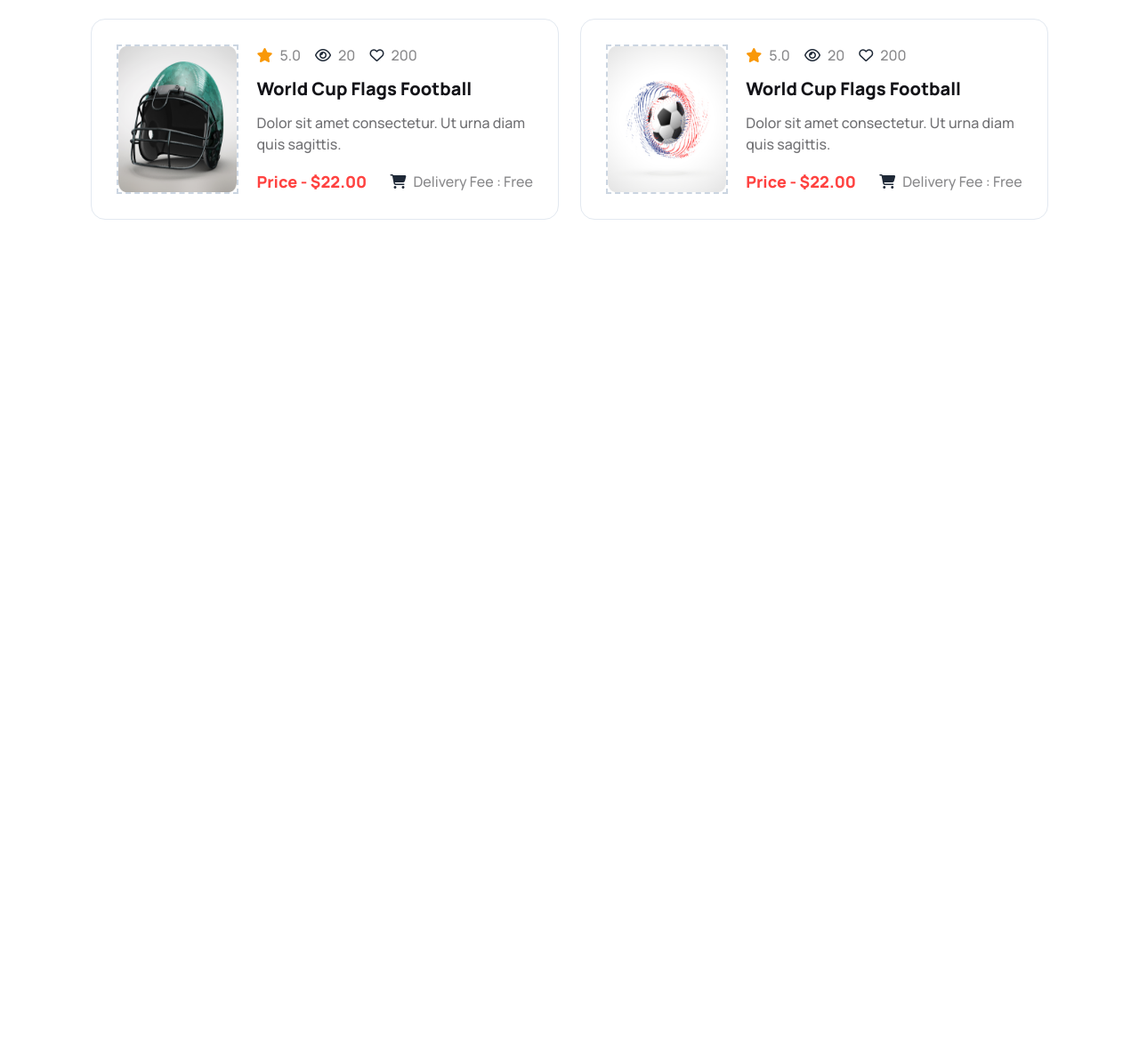
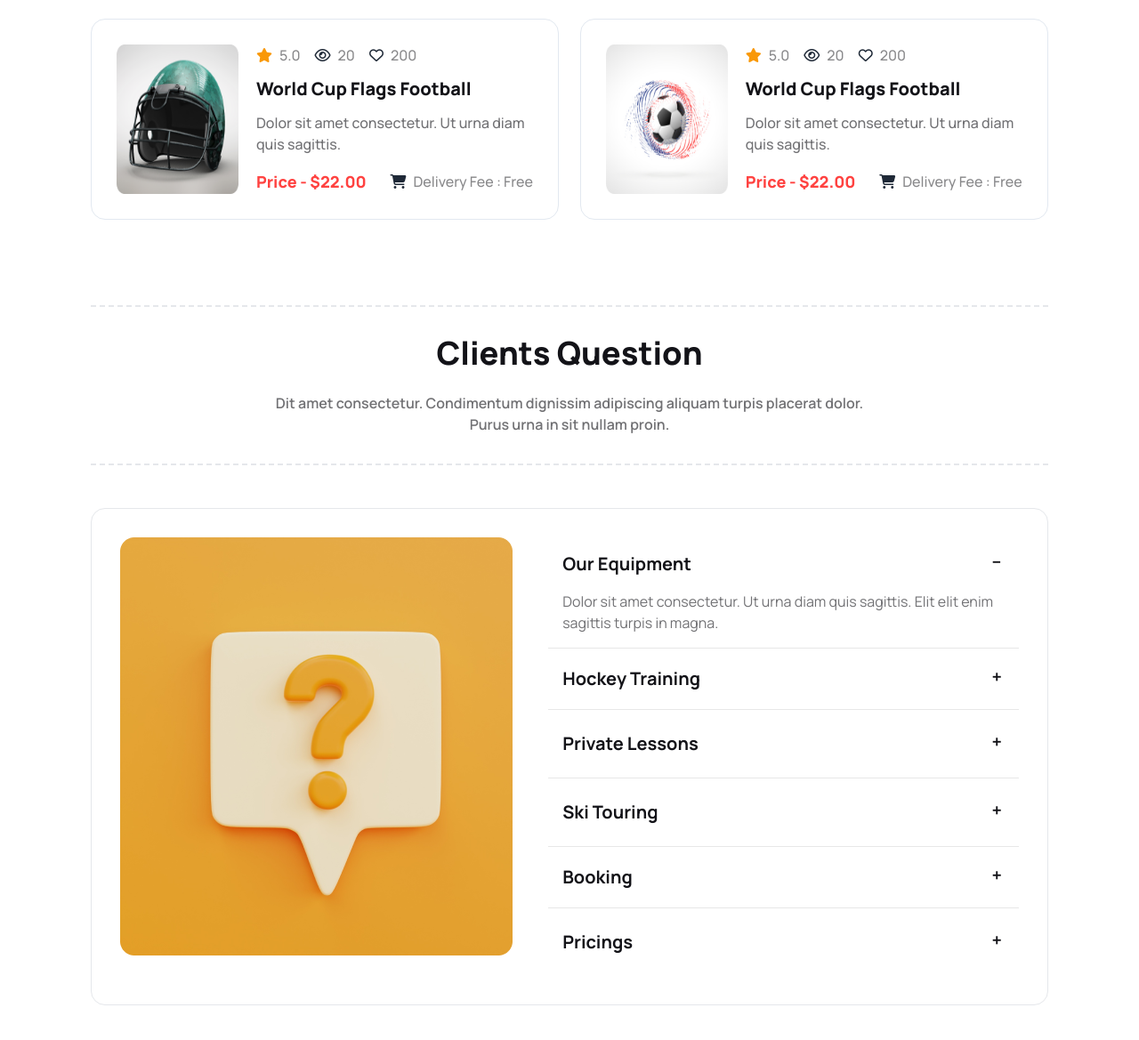
Before and after one commit to MukitHossen7/hockeys-website-with-tailwind, a plain HTML site: page index.html in a window 1280 px wide. Shown: the part 3165-4334 px from the top of the page at 89% size. Before the commit the page ends 3452 px from the top, so only its background shows below. Drawn offline with nearby package versions, Linux system fonts and the light colour scheme.

Commit message:
clients Question section done

```diff
--- a/index.html
+++ b/index.html
@@ -382,7 +382,7 @@
       </section>
 
       <!-- Our New Products -->
-      <section class="mt-16 md:mt-32 mb-10">
+      <section class="mt-16 md:mt-32">
         <div class="w-11/12 mx-auto">
           <!-- child-1 -->
           <div class="border-y-2 border-dashed py-8">
@@ -404,7 +404,7 @@
               class="p-7 border border-slate-200 rounded-2xl flex gap-5 flex-col lg:flex-row"
             >
               <!-- img -->
-              <div class="border-2 border-slate-300 border-dashed">
+              <div class="">
                 <img src="./Images/5.png" alt="" class="w-full h-full" />
               </div>
               <!-- text -->
@@ -448,7 +448,7 @@
               class="p-7 border border-slate-200 rounded-2xl flex gap-5 flex-col lg:flex-row"
             >
               <!-- img -->
-              <div class="border-2 border-slate-300 border-dashed">
+              <div class="">
                 <img src="./Images/6.png" alt="" class="w-full h-full" />
               </div>
               <!-- text -->
@@ -492,7 +492,7 @@
               class="p-7 border border-slate-200 rounded-2xl flex gap-5 flex-col lg:flex-row"
             >
               <!-- img -->
-              <div class="border-2 border-slate-300 border-dashed">
+              <div class="">
                 <img src="./Images/7.png" alt="" class="w-full h-full" />
               </div>
               <!-- text -->
@@ -536,7 +536,7 @@
               class="p-7 border border-slate-200 rounded-2xl flex gap-5 flex-col lg:flex-row"
             >
               <!-- img -->
-              <div class="border-2 border-slate-300 border-dashed">
+              <div class="">
                 <img src="./Images/8.png" alt="" class="w-full h-full" />
               </div>
               <!-- text -->
@@ -580,7 +580,7 @@
               class="p-7 border border-slate-200 rounded-2xl flex gap-5 flex-col lg:flex-row"
             >
               <!-- img -->
-              <div class="border-2 border-slate-300 border-dashed">
+              <div class="">
                 <img src="./Images/9.png" alt="" class="w-full h-full" />
               </div>
               <!-- text -->
@@ -624,7 +624,7 @@
               class="p-7 border border-slate-200 rounded-2xl flex gap-5 flex-col lg:flex-row"
             >
               <!-- img -->
-              <div class="border-2 border-slate-300 border-dashed">
+              <div class="">
                 <img src="./Images/10.png" alt="" class="w-full h-full" />
               </div>
               <!-- text -->
@@ -665,6 +665,127 @@
           </div>
         </div>
       </section>
+
+      <!-- Clients Question -->
+      <section class="mt-16 md:mt-24 mb-10">
+        <div class="w-11/12 mx-auto">
+          <!-- child-1 -->
+          <div class="border-y-2 border-dashed py-8">
+            <div class="max-w-2xl mx-auto text-center space-y-6">
+              <h3 class="font-extrabold text-2xl md:text-4xl text-[#131318]">
+                Clients Question
+              </h3>
+              <p class="font-semibold text-[#13131899] text-base">
+                Dit amet consectetur. Condimentum dignissim adipiscing aliquam
+                turpis placerat dolor. Purus urna in sit nullam proin.
+              </p>
+            </div>
+          </div>
+
+          <!-- child-2 -->
+          <div
+            class="mt-12 flex flex-col lg:flex-row gap-10 border p-8 rounded-2xl"
+          >
+            <div class="md:flex-1 lg:flex-none">
+              <img src="./Images/11.png" alt="" />
+            </div>
+            <div class="flex-1">
+              <!-- card-1 -->
+              <div
+                class="collapse collapse-plus border-b border-[#1313181A] rounded-none"
+              >
+                <input type="radio" name="my-accordion-3" checked="checked" />
+                <div class="collapse-title text-xl font-bold text-[#131318]">
+                  Our Equipment
+                </div>
+                <div class="collapse-content">
+                  <p class="text-[#13131899]">
+                    Dolor sit amet consectetur. Ut urna diam quis sagittis. Elit
+                    elit enim sagittis turpis in magna.
+                  </p>
+                </div>
+              </div>
+
+              <!-- card-2 -->
+              <div
+                class="collapse collapse-plus border-b border-[#1313181A] rounded-none py-1"
+              >
+                <input type="radio" name="my-accordion-3" />
+                <div class="collapse-title text-xl font-bold text-[#131318]">
+                  Hockey Training
+                </div>
+                <div class="collapse-content">
+                  <p class="text-[#13131899]">
+                    Dolor sit amet consectetur. Ut urna diam quis sagittis. Elit
+                    elit enim sagittis turpis in magna.
+                  </p>
+                </div>
+              </div>
+
+              <!-- card-3 -->
+              <div
+                class="collapse collapse-plus border-b border-[#1313181A] rounded-none py-2"
+              >
+                <input type="radio" name="my-accordion-3" />
+                <div class="collapse-title text-xl font-bold text-[#131318]">
+                  Private Lessons
+                </div>
+                <div class="collapse-content">
+                  <p class="text-[#13131899]">
+                    Dolor sit amet consectetur. Ut urna diam quis sagittis. Elit
+                    elit enim sagittis turpis in magna.
+                  </p>
+                </div>
+              </div>
+
+              <!-- card-4 -->
+              <div
+                class="collapse collapse-plus border-b border-[#1313181A] rounded-none py-2"
+              >
+                <input type="radio" name="my-accordion-3" />
+                <div class="collapse-title text-xl font-bold text-[#131318]">
+                  Ski Touring
+                </div>
+                <div class="collapse-content">
+                  <p class="text-[#13131899]">
+                    Dolor sit amet consectetur. Ut urna diam quis sagittis. Elit
+                    elit enim sagittis turpis in magna.
+                  </p>
+                </div>
+              </div>
+
+              <!-- card-5 -->
+              <div
+                class="collapse collapse-plus border-b border-[#1313181A] rounded-none py-1"
+              >
+                <input type="radio" name="my-accordion-3" />
+                <div class="collapse-title text-xl font-bold text-[#131318]">
+                  Booking
+                </div>
+                <div class="collapse-content">
+                  <p class="text-[#13131899]">
+                    Dolor sit amet consectetur. Ut urna diam quis sagittis. Elit
+                    elit enim sagittis turpis in magna.
+                  </p>
+                </div>
+              </div>
+              <!-- card-6 -->
+              <div class="collapse collapse-plus rounded-none py-2">
+                <input type="radio" name="my-accordion-3" />
+                <div class="collapse-title text-xl font-bold text-[#131318]">
+                  Pricings
+                </div>
+                <div class="collapse-content">
+                  <p class="text-[#13131899]">
+                    Dolor sit amet consectetur. Ut urna diam quis sagittis. Elit
+                    elit enim sagittis turpis in magna.
+                  </p>
+                </div>
+              </div>
+            </div>
+          </div>
+        </div>
+      </section>
     </main>
   </body>
 </html>
```
